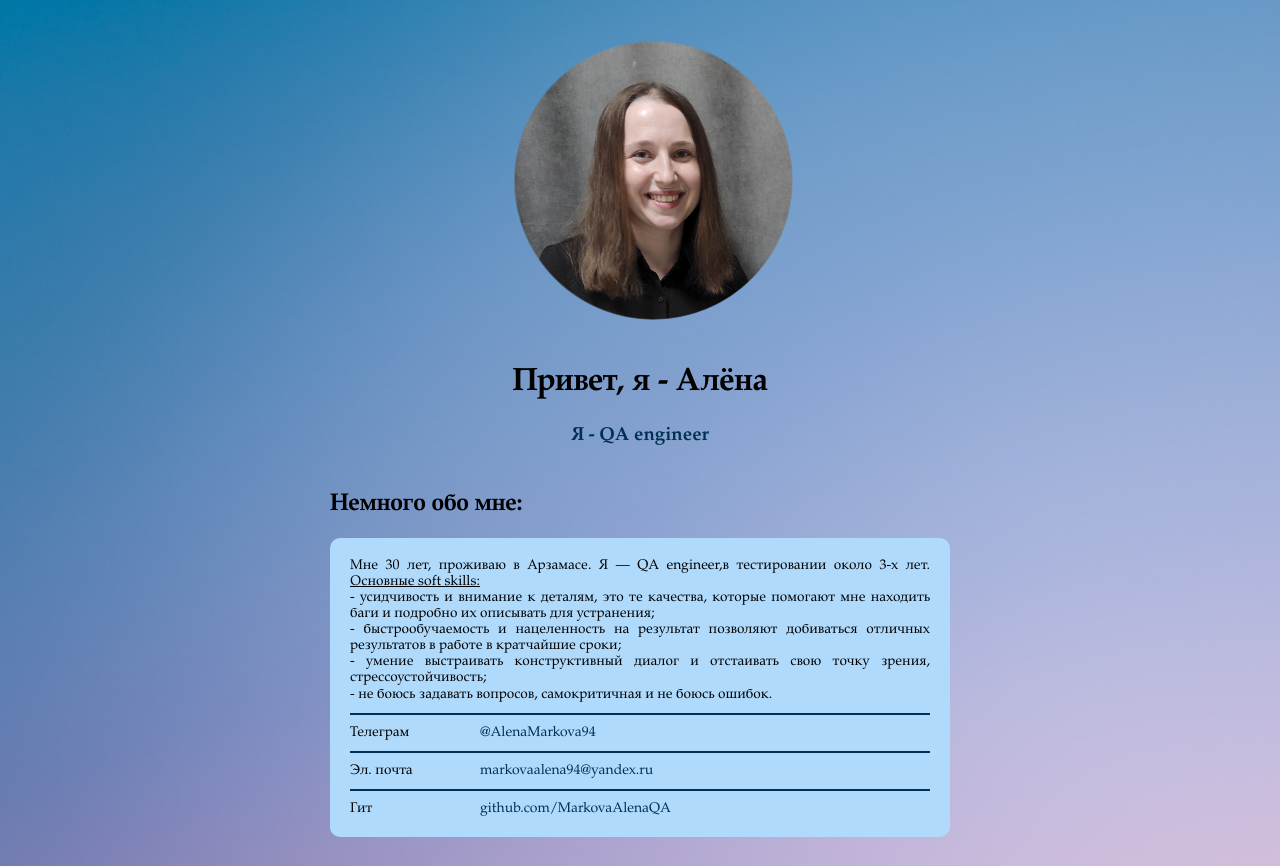
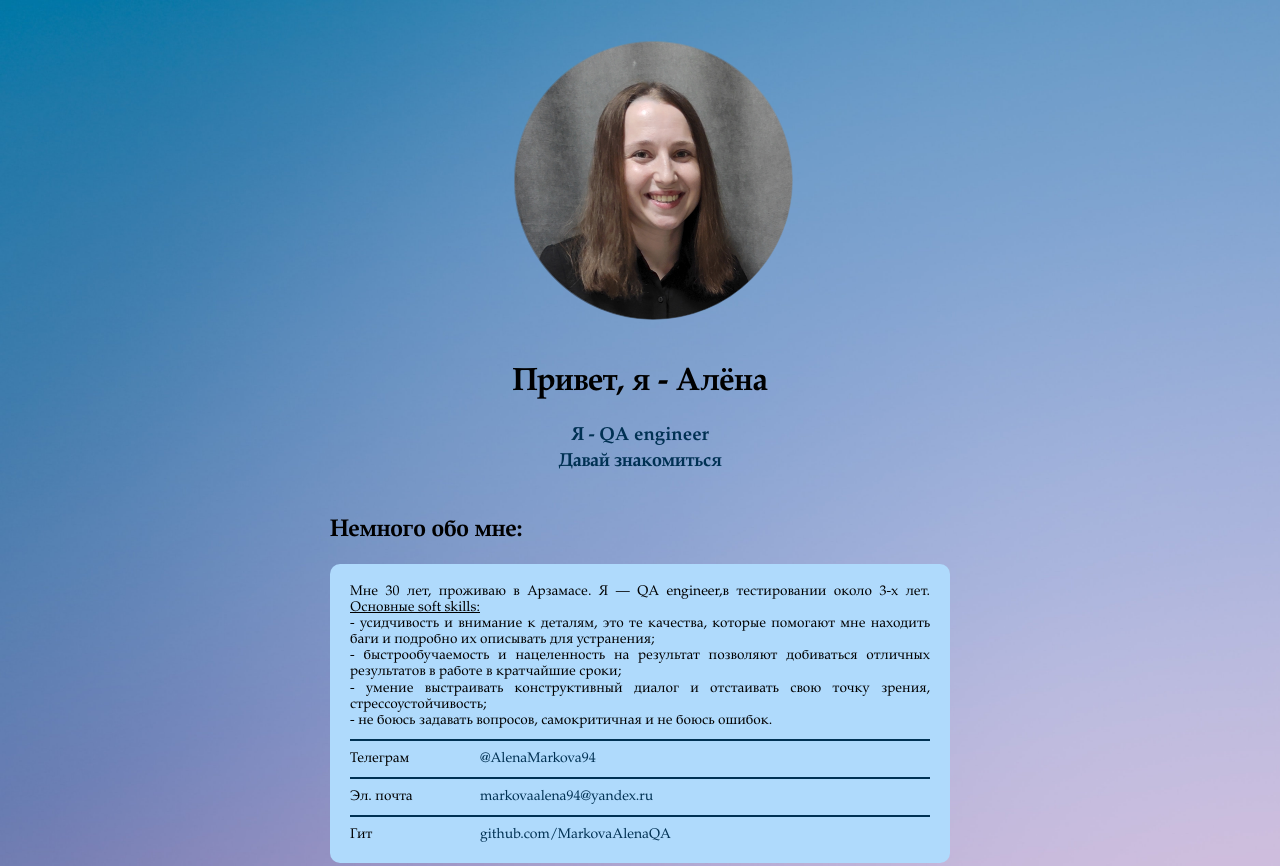
Before and after one commit to MarkovaAlenaQA/CV, a plain HTML site: page index.html in a window 1280 px wide. Shown: the top 866 px of the page. Drawn offline with Linux system fonts and the light colour scheme.

Commit message:
Добавила новый абзац

```diff
--- a/index.html
+++ b/index.html
@@ -13,6 +13,7 @@
       <img src="./avatar.png" alt="avatar" class="header__avatar" />
       <h1 class="header__title">Привет, я - Алёна </h1>
       <h3 class="header__subtitle">Я - QA engineer</h3>
+      <h3 class="header__subtitle">Давай знакомиться</h3>
     </header>
     <main>
       <section class="about section-padding" id="about">
```
